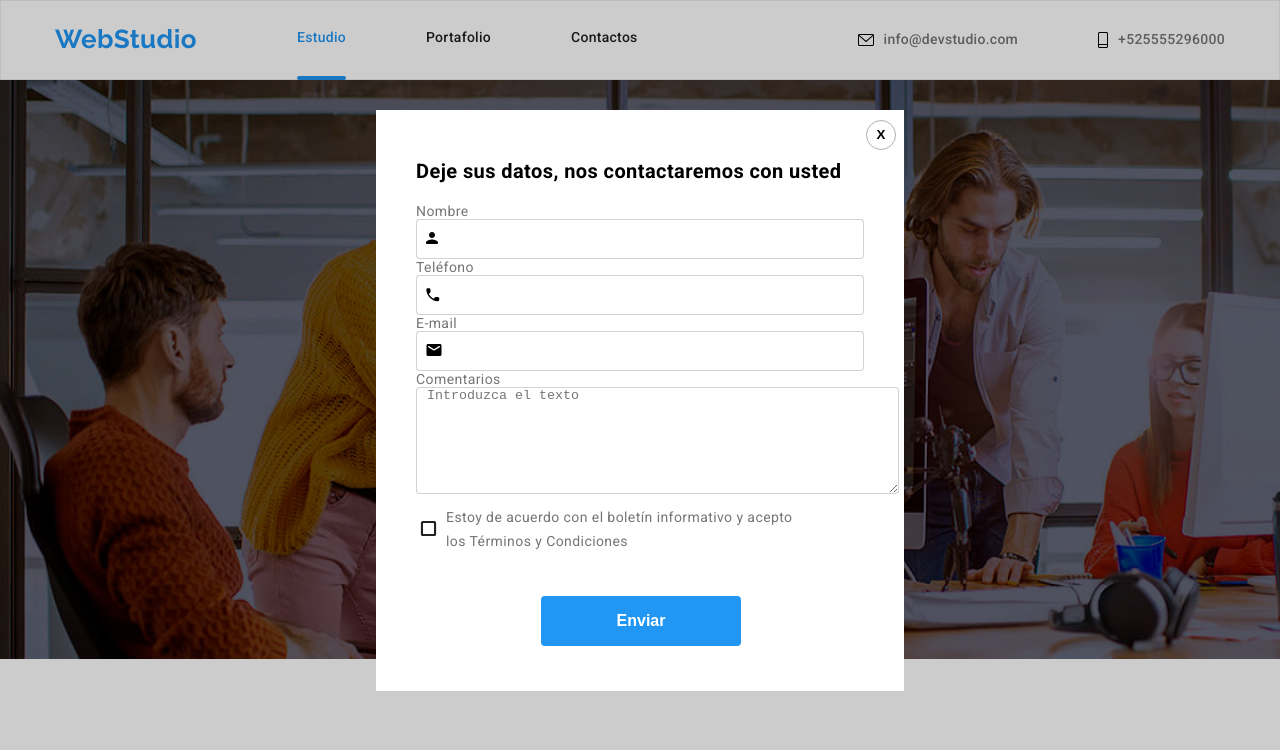
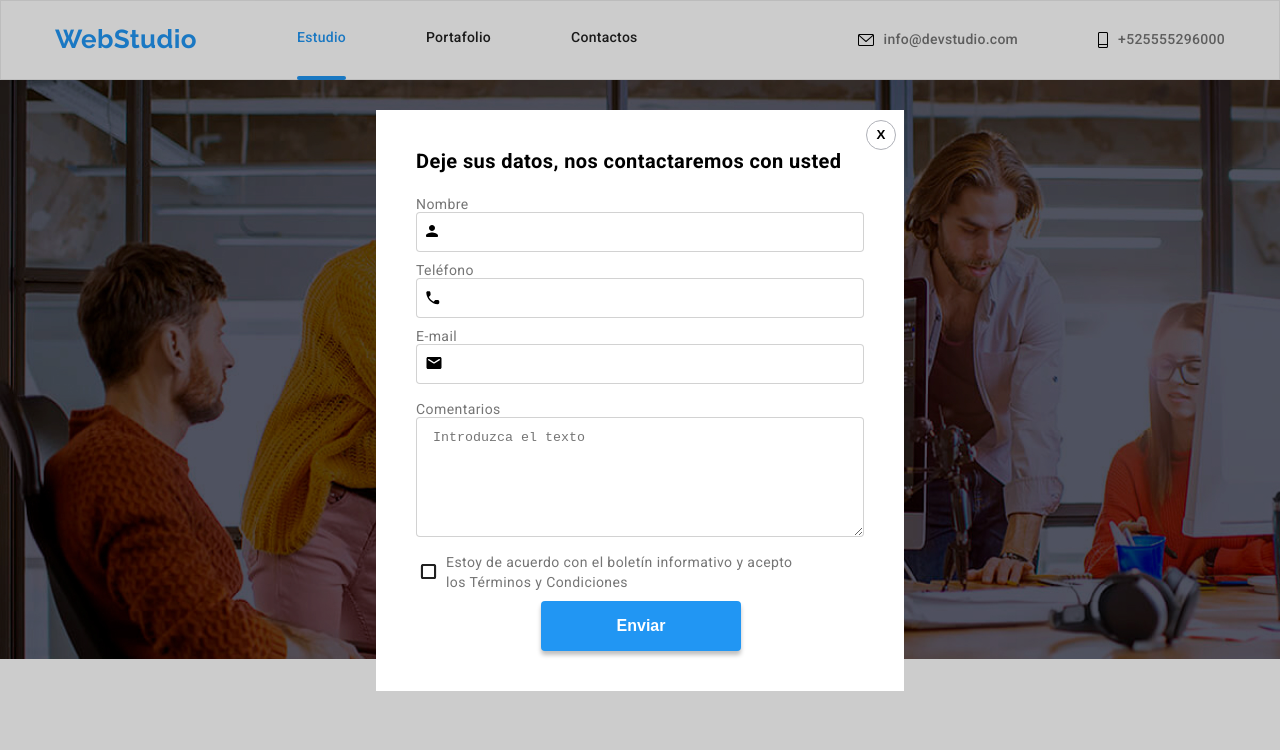
Before and after one commit to sammy-acosta19/goit-markup-hw-06, a plain HTML site: page index.html in a window 1280 px wide. Both pictures are taken after a click on the button "Solicite Nuestro Servicio". Shown: the top 750 px of the page. Drawn offline with Linux system fonts and the light colour scheme.

Commit message:
corrección tarea 6

```diff
--- a/css/styles.css
+++ b/css/styles.css
@@ -178,12 +178,10 @@ section {
   display: flex;
   align-items: center;
   justify-content: center;
-
   background: rgba(0, 0, 0, 0.2);
   position: fixed;
   top:0;
   left: 0;
-
   width: 100vw;
   height: 100vh;
   opacity: 1;
@@ -192,7 +190,7 @@ section {
 }
 .backdrop p {
   position:relative;
-  bottom: 20px;
+  bottom: 30px;
   width: 448px;
   height: 23px;
   font-size: 20px;
@@ -218,8 +216,18 @@ section {
   transform: translateY(200px);
   opacity: 0;
 }
+.modal-container {
+  display: flex;
+  align-items: center;
+  justify-content: flex-start;
+  padding-bottom: 66px;
+  width: 448px;
+  height: 58px;
+}
 .modal-form__label {
- padding-bottom: 12px;
+  width: 58px;
+  height: 14px;
+
 }
 .modal-form__input {
   position: relative;
@@ -242,10 +250,6 @@ section {
 }
 .modal-form__input:focus + .modal-form__icon {
   fill: var(--accent-color);
-}
-.modal-form__textarea {
-  cursor: pointer;
-  outline: none;
 }
 .modal-form__input .modal-form__button {
   position: absolute;
@@ -272,10 +276,11 @@ section {
   align-items:center;
   justify-content: center;
   margin-left: 125px;
-  bottom: 45px;
+  bottom: 40px;
   width: 200px;
   height: 50px;
   background-color: var(--accent-color);
+  box-shadow: 0px 4px 4px rgba(0, 0, 0, 0.25);
   color: var(--primary-white-color);
   cursor: pointer;
   font-size: 16px;
@@ -288,11 +293,22 @@ section {
 .modal-form__button:focus {
  background-color: var(--accent-color-hover);
 }
+.container-textarea {
+  position: absolute;
+  width: 448px;
+  height: 138px;
+}
 .modal-form__textarea {
   border: 1px solid rgba(33, 33, 33, 0.2);
   border-radius: 4px;
-  padding-left: 10px;
+  padding-left: 16px;
+  padding-top: 12px;
+  cursor: pointer;
+  outline: none;
+  width: 448px;
+  height: 120px;
 }
+
 .modal-form__optioncheck {
   position: relative;
   align-items: center;
@@ -301,7 +317,7 @@ section {
   width: 400px;
   height: 24px;
   cursor: pointer;
-  line-height: 24px;
+  line-height: 20px;
   padding-left: 30px;
 }
 .modal-form__checkbox {
--- a/index.html
+++ b/index.html
@@ -67,7 +67,7 @@
             X
           </button>
           <p>Deje sus datos, nos contactaremos con usted</p>
-
+          <div class="modal-container">
           <label class="modal-form__label" for="name"
             >Nombre
             <input
@@ -81,7 +81,9 @@
               <use href="./images/SVG/icons.svg#usuario"></use>
             </svg>
           </label>
+          </div>
 
+          <div class="modal-container">
           <label class="modal-form__label" for="phone"
             >Teléfono
             <input
@@ -94,7 +96,9 @@
               <use href="./images/SVG/icons.svg#telefono"></use>
             </svg>
           </label>
+        </div>
 
+        <div class="modal-container">
           <label class="modal-form__label" for="email"
             >E-mail
             <input
@@ -107,7 +111,9 @@
               <use href="./images/SVG/icons.svg#correo"></use>
             </svg>
           </label>
+        </div>
 
+        <div class="container-textarea">
           <label for="coments">Comentarios</label>
           <textarea
             class="modal-form__textarea"
@@ -131,7 +137,7 @@
             Estoy de acuerdo con el boletín informativo y acepto los Términos y
             Condiciones
           </label>
-
+        </div>
           <button class="modal-form__button" type="submit">Enviar</button>
         </form>
       </section>
```
